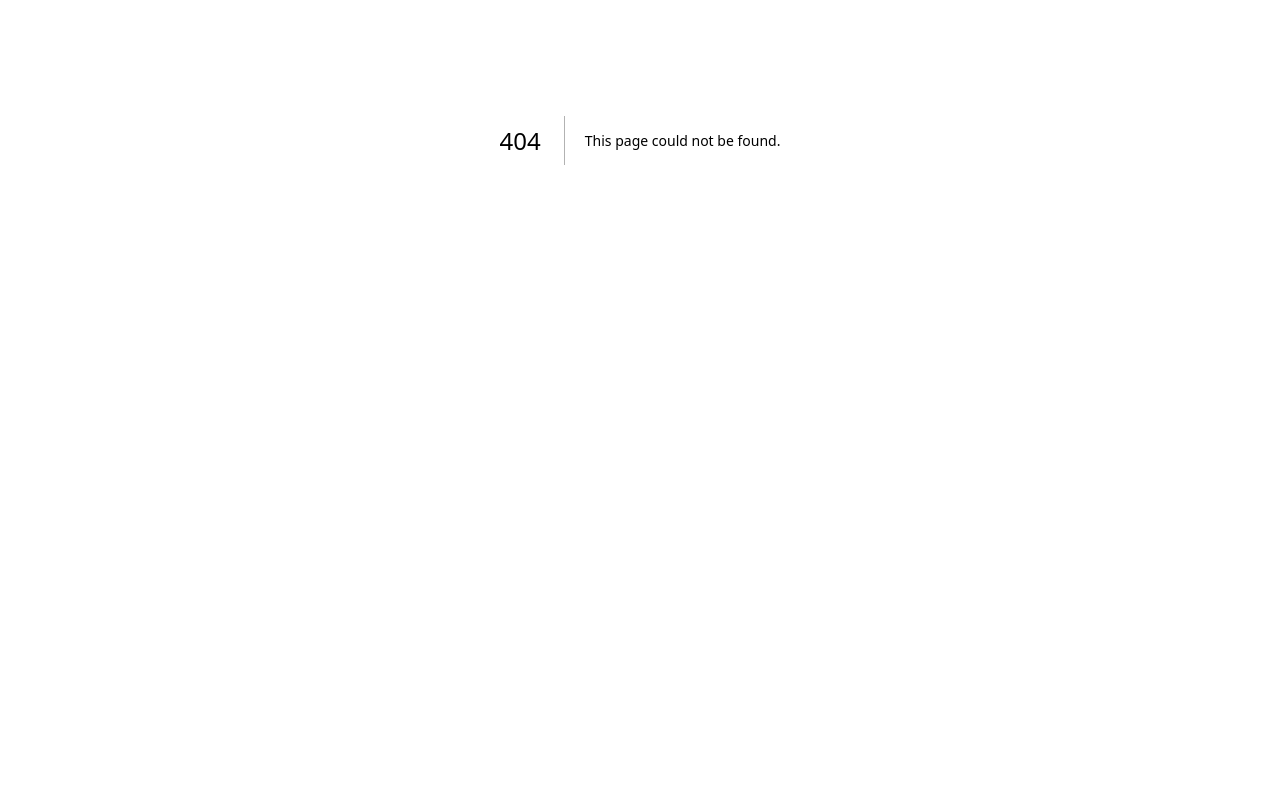
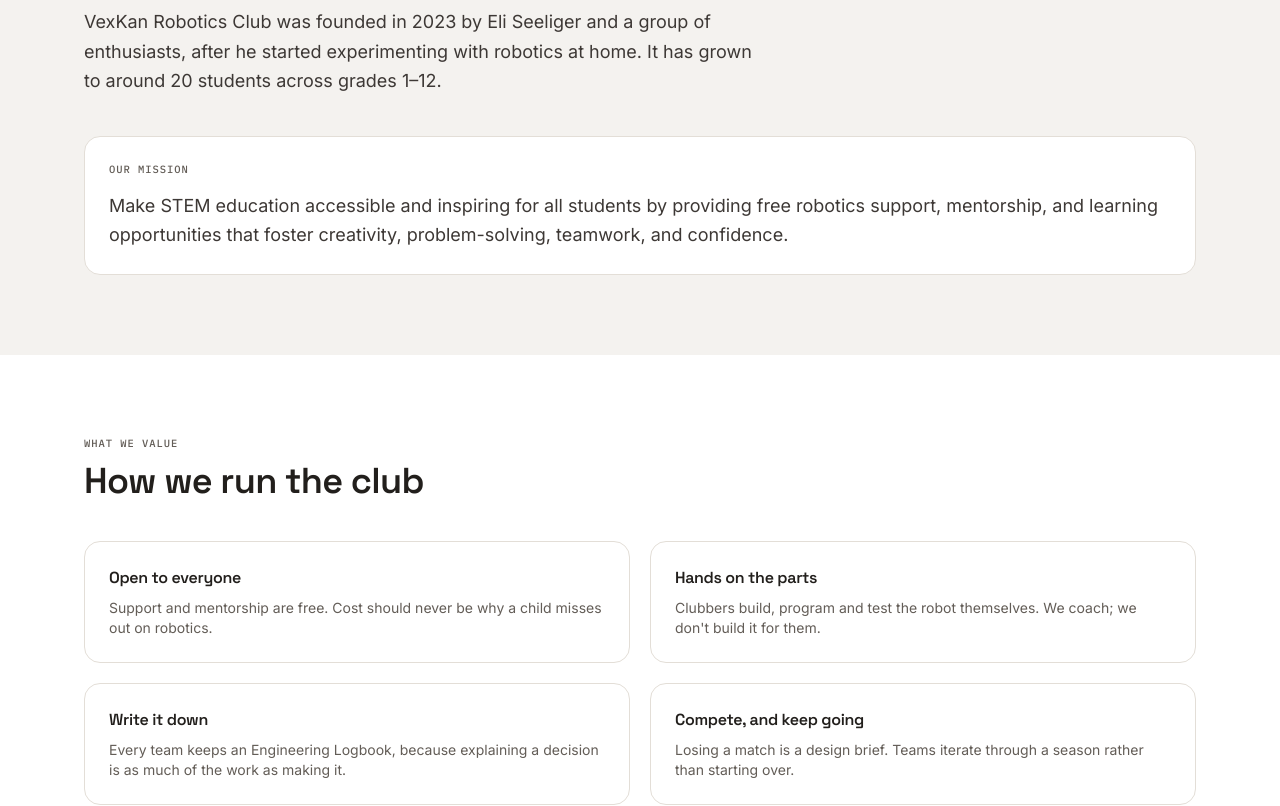
Before and after one commit to EliS13/vexkan-site, a Next.js app: page /about in a window 1280 px wide. Before the commit this address had no page. Shown: the part 260-1066 px from the top of the page. Before the commit the page ends 800 px from the top, so only its background shows below. Built offline with nearby package versions, Linux system fonts and the light colour scheme.

Commit message:
Add the club about page

```diff
--- /dev/null
+++ b/src/app/(club)/about/page.tsx
@@ -0,0 +1,97 @@
+import type { Metadata } from "next";
+import { org } from "@/content/club/org";
+import { people } from "@/content/club/people";
+import { achievements, teams } from "@/content/club/events";
+import { Section } from "@/components/club/Section";
+import { Card } from "@/components/club/Card";
+import { Button } from "@/components/club/Button";
+import { PersonCard } from "@/components/club/PersonCard";
+
+export const metadata: Metadata = {
+  title: `About — ${org.name}`,
+  description: `${org.name} is a nonprofit robotics club founded in ${org.foundedYear} in ${org.city}, teaching VEX robotics to ${org.gradesLabel.toLowerCase()}.`,
+};
+
+const VALUES = [
+  { title: "Open to everyone", body: "Support and mentorship are free. Cost should never be why a child misses out on robotics." },
+  { title: "Hands on the parts", body: "Clubbers build, program and test the robot themselves. We coach; we don't build it for them." },
+  { title: "Write it down", body: "Every team keeps an Engineering Logbook, because explaining a decision is as much of the work as making it." },
+  { title: "Compete, and keep going", body: "Losing a match is a design brief. Teams iterate through a season rather than starting over." },
+];
+
+export default function AboutPage() {
+  return (
+    <>
+      <Section
+        eyebrow="About us"
+        title={`A robotics club that started at a kitchen table`}
+        lead={`${org.name} was founded in ${org.foundedYear} by ${org.foundedBy} and a group of enthusiasts, after he started experimenting with robotics at home. It has grown to around ${org.studentCount} students across ${org.gradesLabel.toLowerCase()}.`}
+      >
+        <Card>
+          <p className="eyebrow text-[var(--muted)]">Our mission</p>
+          <p className="club-lead mt-3">{org.mission}</p>
+        </Card>
+      </Section>
+
+      <Section tone="surface" eyebrow="What we value" title="How we run the club">
+        <div className="grid gap-5 sm:grid-cols-2">
+          {VALUES.map((v) => (
+            <Card key={v.title}>
+              <h3 className="text-base font-semibold">{v.title}</h3>
+              <p className="mt-2 text-sm text-muted">{v.body}</p>
+            </Card>
+          ))}
+        </div>
+      </Section>
+
+      <Section eyebrow="Who we are" title="The people running VexKan">
+        <div className="grid gap-5 sm:grid-cols-2 lg:grid-cols-3">
+          {people.map((p) => (
+            <PersonCard key={p.name} person={p} />
+          ))}
+        </div>
+      </Section>
+
+      <Section tone="surface" eyebrow="Our teams" title="Competing as VexKan">
+        <div className="grid gap-5 sm:grid-cols-2 lg:grid-cols-4">
+          {teams.map((t) => (
+            <Card key={t.number}>
+              <div className="flex items-center justify-between gap-2">
+                <span className="readout text-xl font-semibold">{t.number}</span>
+                <span
+                  className="eyebrow rounded-full px-2.5 py-1"
+                  style={
+                    t.status === "active"
+                      ? { background: "var(--teal-bg)", color: "var(--teal-text)" }
+                      : { background: "var(--neutral-bg)", color: "var(--neutral-text)" }
+                  }
+                >
+                  {t.status === "active" ? "Active" : "Past"}
+                </span>
+              </div>
+              <p className="eyebrow mt-2 text-[var(--muted)]">{t.program}</p>
+              <p className="mt-3 text-sm text-[var(--ink-body)]">{t.note}</p>
+            </Card>
+          ))}
+        </div>
+
+        <h3 className="mt-12 text-lg font-semibold">What we&apos;ve won</h3>
+        <ul className="mt-4 grid gap-3 sm:grid-cols-2">
+          {achievements.map((a) => (
+            <li key={a} className="flex gap-3">
+              <span className="mt-2 h-2 w-2 shrink-0 rounded-full" style={{ background: "var(--purple)" }} aria-hidden="true" />
+              <span className="text-[var(--ink-body)]">{a}</span>
+            </li>
+          ))}
+        </ul>
+      </Section>
+
+      <Section eyebrow="Next step" title="Come and build with us">
+        <div className="flex flex-wrap gap-3">
+          <Button href="/register" size="lg">Register your child</Button>
+          <Button href="/contact" size="lg" variant="secondary">Ask us a question</Button>
+        </div>
+      </Section>
+    </>
+  );
+}
--- /dev/null
+++ b/src/components/club/PersonCard.tsx
@@ -0,0 +1,23 @@
+import type { Person } from "@/content/club/people";
+import { Card } from "./Card";
+
+export function PersonCard({ person }: { person: Person }) {
+  return (
+    <Card>
+      <div className="flex items-center gap-4">
+        <span
+          className="readout flex h-14 w-14 shrink-0 items-center justify-center rounded-full text-lg font-semibold text-white"
+          style={{ background: "var(--purple)" }}
+          aria-hidden="true"
+        >
+          {person.initials}
+        </span>
+        <div>
+          <h3 className="text-base font-semibold">{person.name}</h3>
+          <p className="eyebrow text-[var(--muted)]">{person.role}</p>
+        </div>
+      </div>
+      <p className="mt-4 text-sm text-[var(--ink-body)]">{person.bio}</p>
+    </Card>
+  );
+}
```
